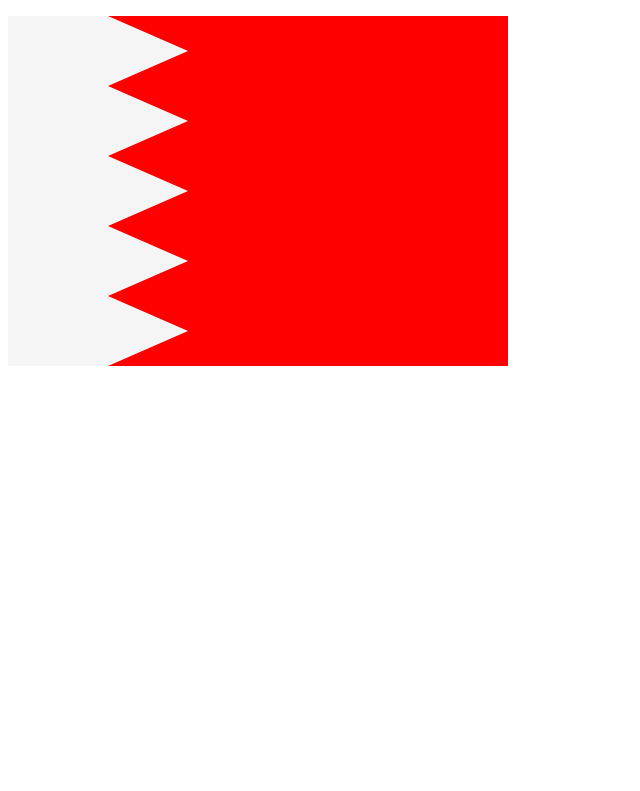
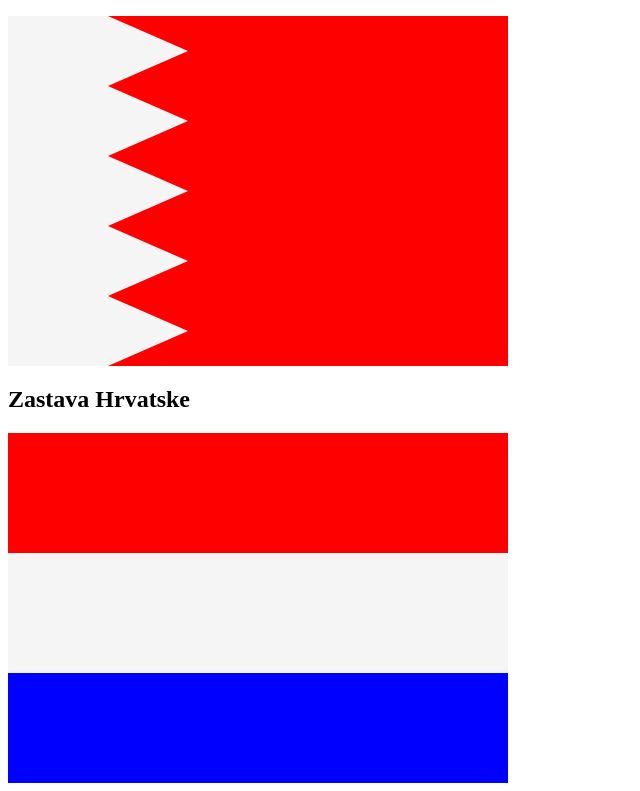
Before and after one commit to mihaelgaric13/sjwp_mihael_garic, a plain HTML site: page css_flags/index.html in a window 1280 px wide. Shown: the part 920-1711 px from the top of the page, without its empty margins (0-640 px from the left). Before the commit the page ends 1294 px from the top, so only its background shows below. Drawn offline with Linux system fonts and the light colour scheme.

Commit message:
zastva hr nes mal

```diff
--- a/css_flags/index.html
+++ b/css_flags/index.html
@@ -36,5 +36,10 @@
     <div class="bila4"></div>
     </div>
 </div>
+<h2>Zastava Hrvatske</h2>
+<div class="cr">
+<div class="bi"></div>
+<div class="pl"></div>
+</div>
 </body>
 </html>
--- a/css_flags/styles.css
+++ b/css_flags/styles.css
@@ -114,3 +114,23 @@ position: absolute;
 left: 100px;
 top: 280px;
 }
+.cr{
+width: 500px;
+height: 350px;
+background-color: red;
+position: relative;
+}
+.bi{
+    width: 500px;
+    height: 120px;
+    top: 120px;
+background-color: whitesmoke;
+position: absolute;
+}
+.pl{
+    width: 500px;
+    height: 110px;
+    top: 240px;
+background-color: blue;
+    position: absolute;
+}
```
Also changed, not shown: index.html (+1 -1 lines).
